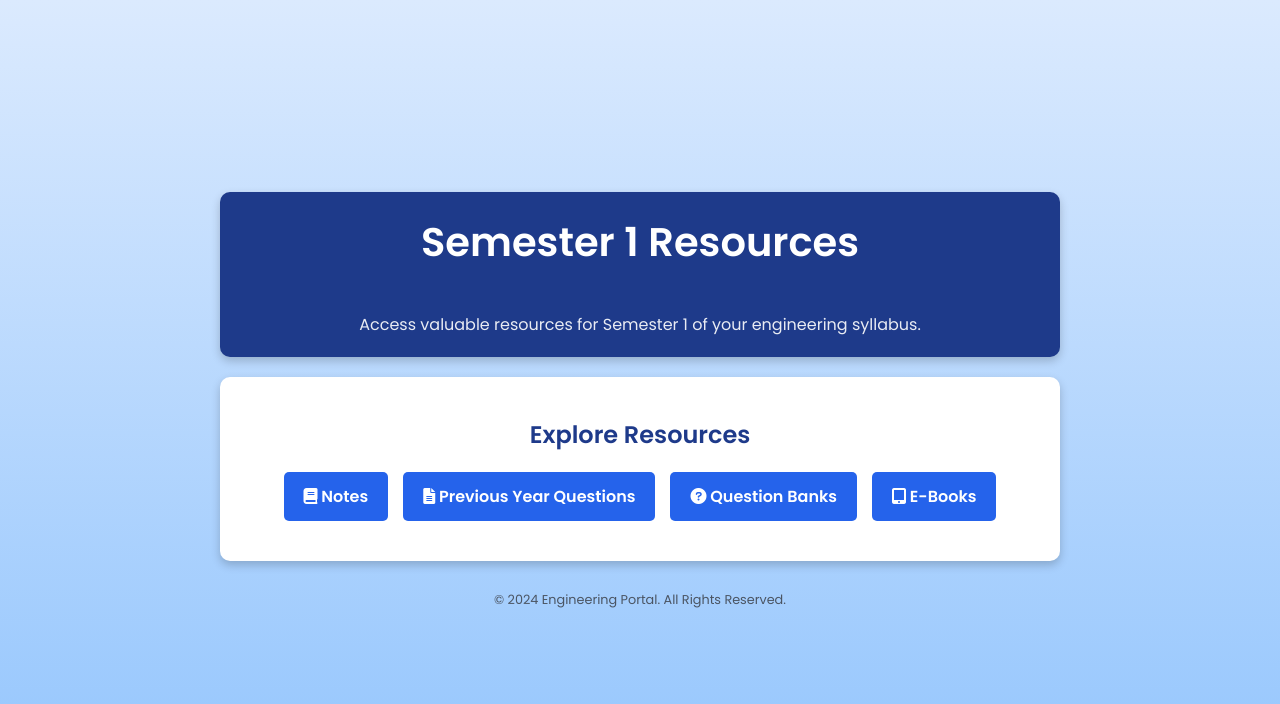
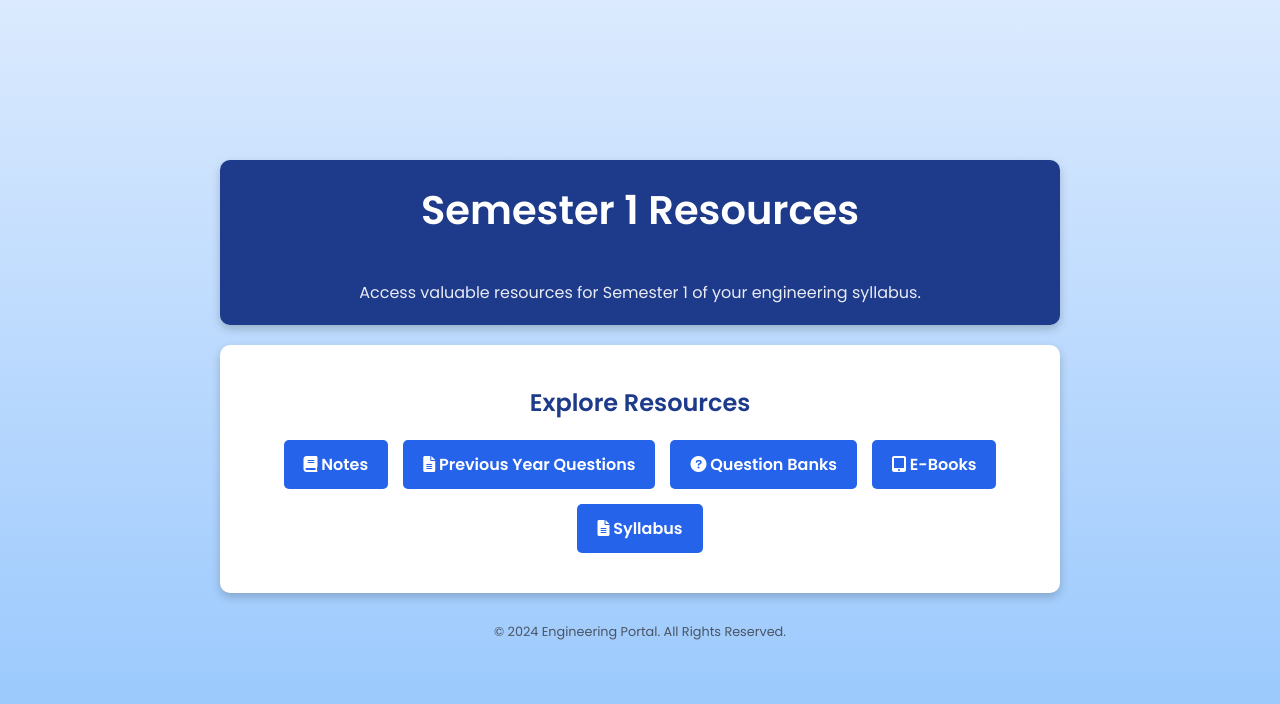
Before and after one commit to 98-sagar/PROJECTVS, a plain HTML site: page sem1_meta.html in a window 1280 px wide. Drawn offline with Linux system fonts and the light colour scheme.

Commit message:
sem1_meta.html

```diff
--- a/sem1_meta.html
+++ b/sem1_meta.html
@@ -30,6 +30,9 @@
                 <a href="https://drive.google.com/drive/folders/1RzCI_K5spMAxoMKByXzLbEgMJrq1hrIx">
                     <i class="fas fa-tablet-alt"></i> E-Books
                 </a>
+                <a href="https://drive.google.com/file/d/1Y9N1A6GTHEFcSO2C2OQvfSwQFG6FP0GS/view?usp=drivesdk">
+                    <i class="fas fa-file-alt"></i> Syllabus
+                </a>
             </div>
         </section>
     </main>
```
